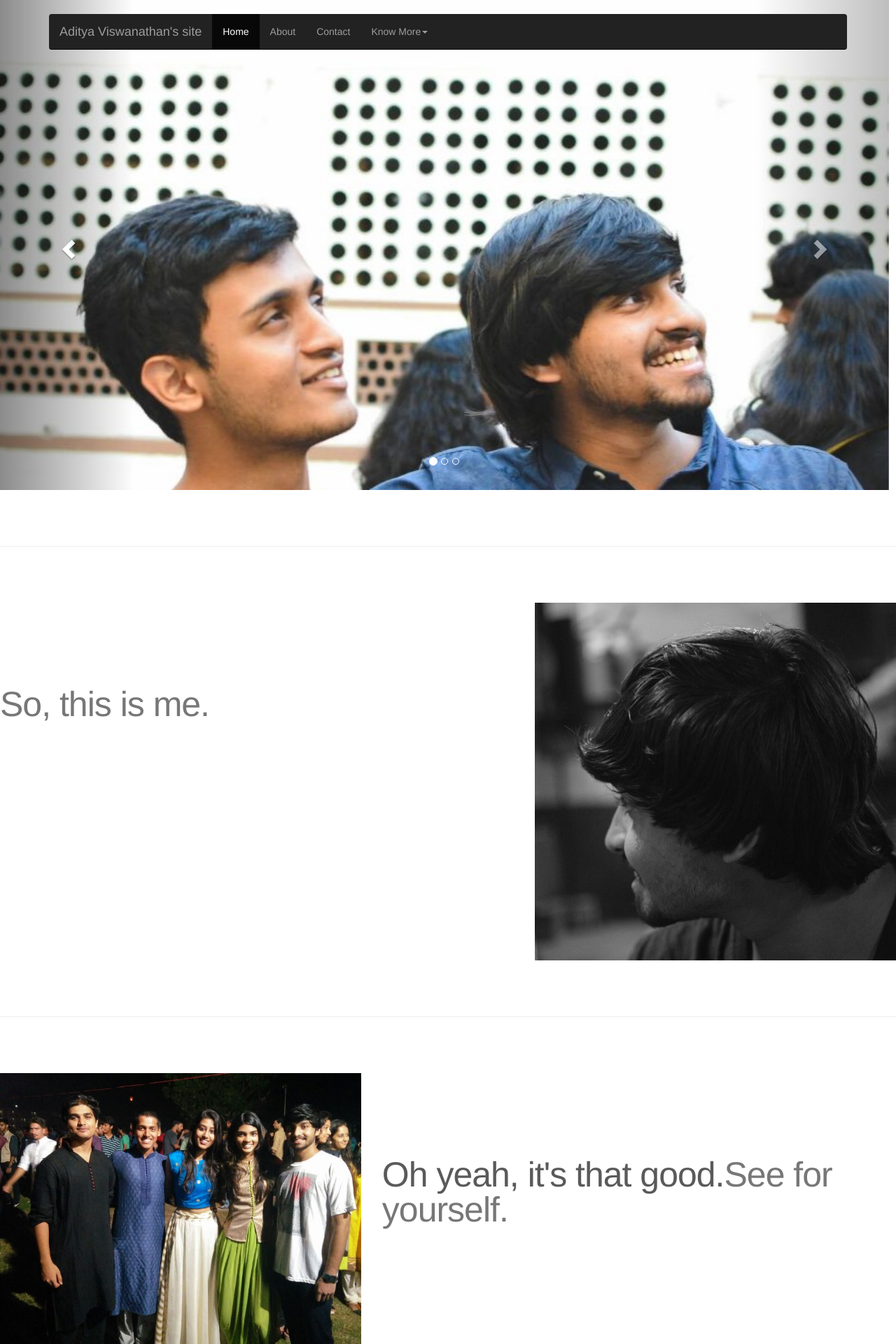
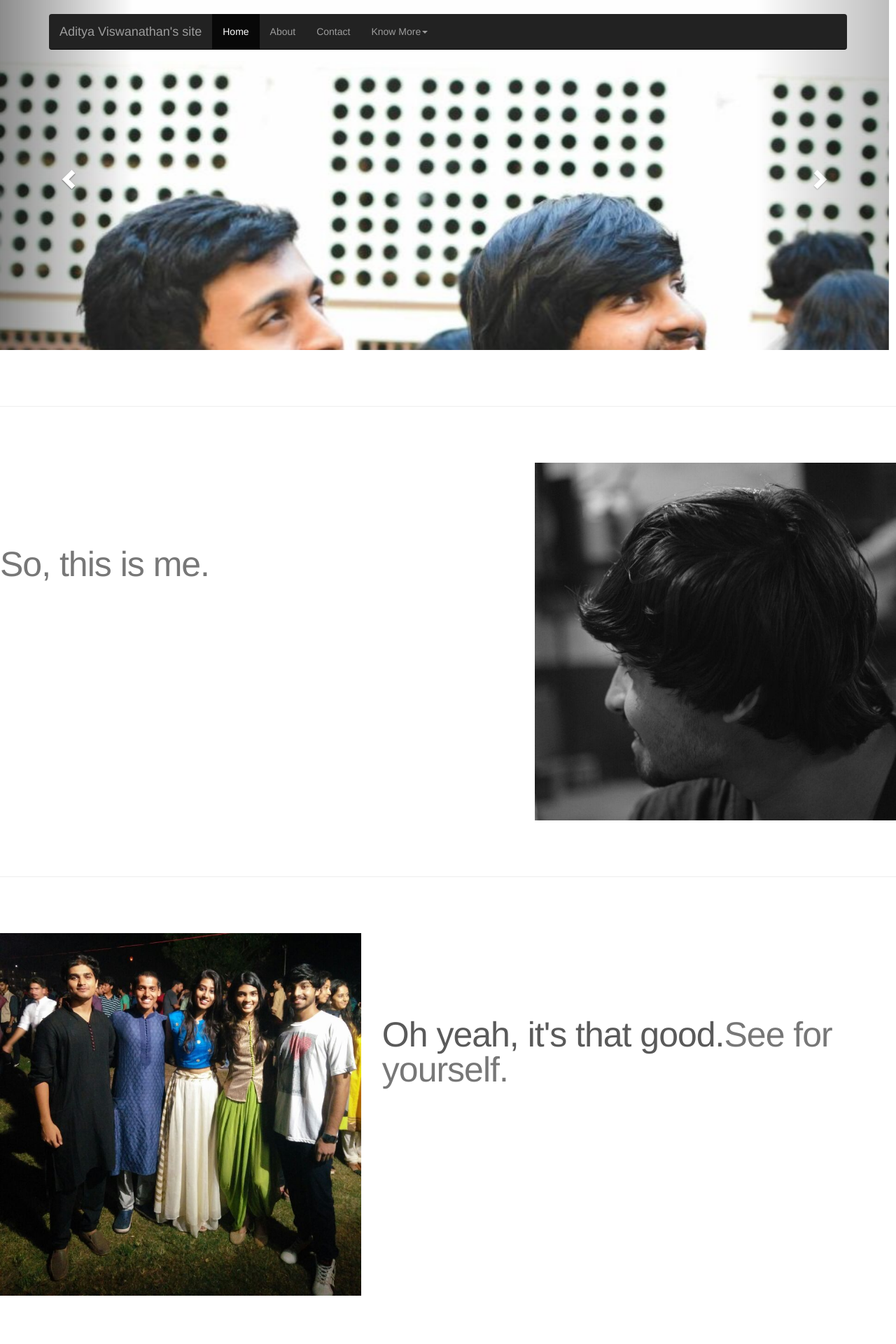
Before and after one commit to adityavis06/adityavis06.github.io, a Jekyll site: the page index.html, which Jekyll copies as it is, in a window 1280 px wide. Shown: the top 1920 px of the page at 70% size. Built offline with Jekyll 4.4.1, drawn with Linux system fonts in a browser that asks for light colours; nearby versions of some CDN libraries; library files that are not in the unit come from our copies.

Commit message:
Update carousel.css

```diff
--- a/css/carousel.css
+++ b/css/carousel.css
@@ -39,7 +39,7 @@ body {
 
 /* Carousel base class */
 .carousel {
-  height: 700px;
+  height: 500px;
   width:1270px;
   margin-bottom: 30px;
   text-align: center
@@ -49,13 +49,13 @@ body {
   z-index: 10;
 }
 #cazza1 {
-  height: 700px;
+  height: 500px;
   background-image: url(/img/me1.jpg);
   background-position: center center;
   background-size: cover;
 }
 .carousel .item {
-  height: 700px;
+  height: 500px;
   background-color: #777;
   text-align: center
 }
```
